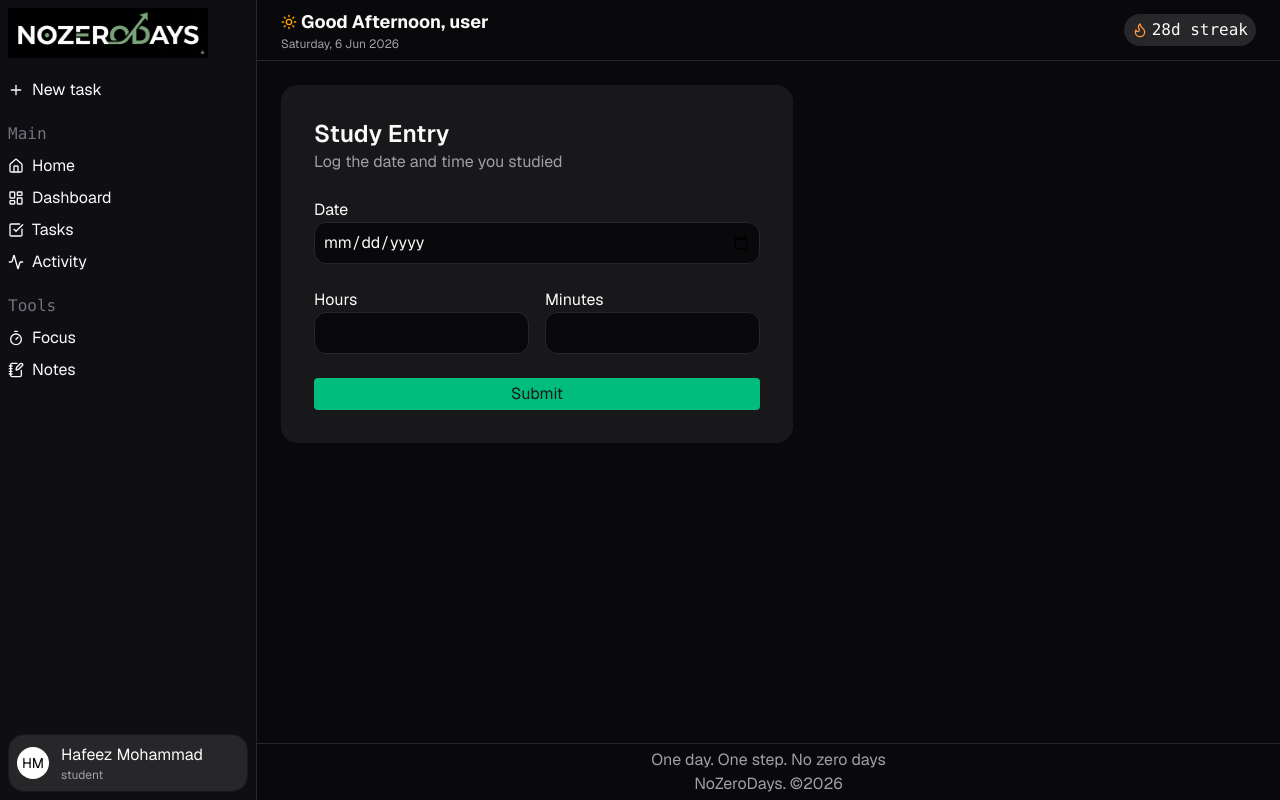
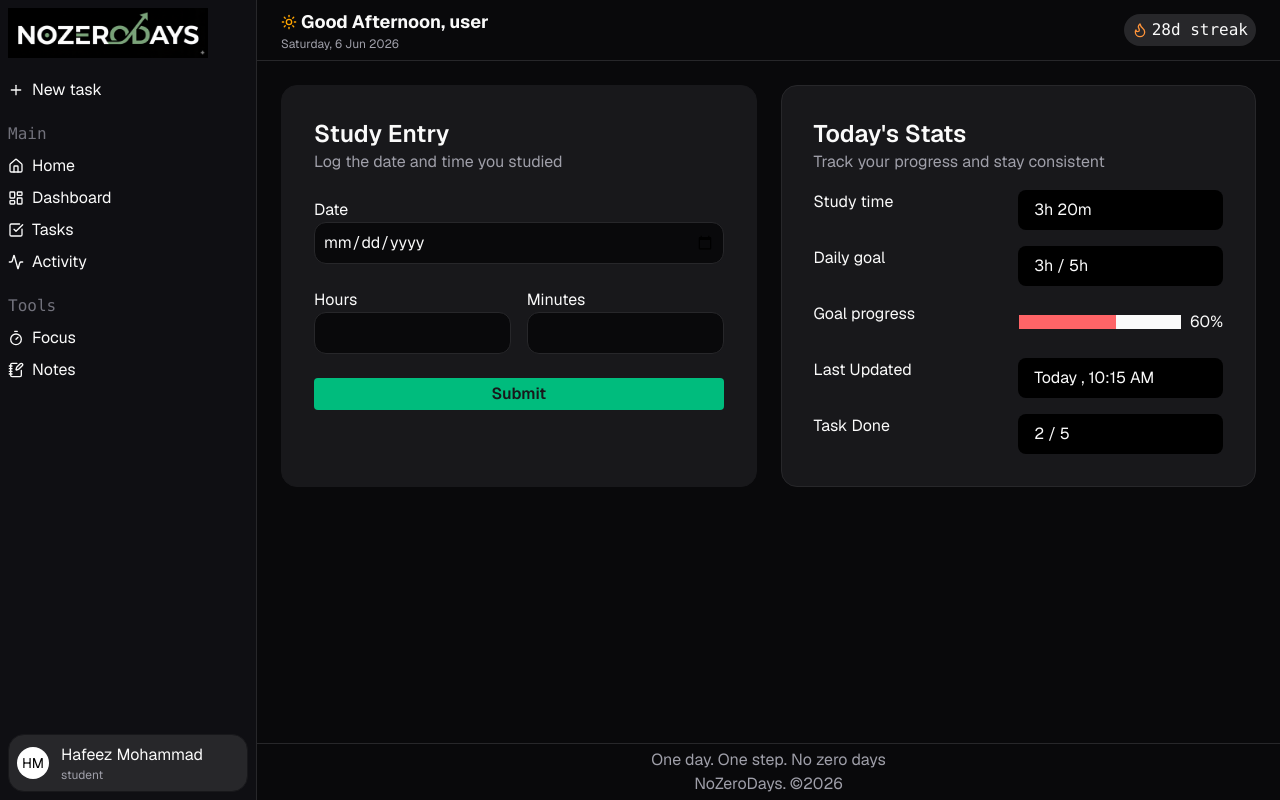
Before and after one commit to hafeez-07/NoZeroDays-2.0, a Next.js app: page / in a window 1280 px wide. Built offline with nearby package versions, Linux system fonts and the light colour scheme.

Commit message:
feat(ui): Add TodayStats component and integrate into home page

```diff
--- a/src/app/(main)/page.tsx
+++ b/src/app/(main)/page.tsx
@@ -1,9 +1,14 @@
 import StudyEntryForm from "@/components/StudyEntryForm";
+import TodaysStats from "@/components/TodayStats";
 
 export default function Home() {
   return (
     <div className="h-full bg-[#09090B] text-zinc-50 p-6">
+      <div className="flex gap-6">
       <StudyEntryForm />
+      <TodaysStats/>
+      </div>
+
     </div>
   );
 }
--- a/src/app/globals.css
+++ b/src/app/globals.css
@@ -6,6 +6,6 @@
   }
 
   .primary-button{
-    @apply bg-emerald-500 text-zinc-900 py-1 rounded hover:bg-emerald-600 hover:text-zinc-950 transition duration-300 ease-in
+    @apply font-semibold hover:font-bold bg-emerald-500 text-zinc-900 py-1 rounded hover:bg-emerald-600 hover:text-zinc-950 transition duration-300 ease-in hover:scale-[1.03]
   }
 }
--- /dev/null
+++ b/src/components/TodayStats.tsx
@@ -0,0 +1,43 @@
+export default function TodayStats() {
+  let progress = (3/ 5) * 100;
+  return (
+    <div className="border w-full p-8 flex flex-col gap-4 bg-zinc-900 rounded-2xl border-zinc-800">
+      <div>
+        <h2 className="text-2xl font-semibold">Today's Stats</h2>
+        <div className="text-zinc-400">
+          Track your progress and stay consistent
+        </div>
+      </div>
+
+      <div className="grid grid-cols-2">
+        <div>Study time</div>
+        <div className="bg-black py-2 px-4 rounded-lg">3h 20m</div>
+      </div>
+      <div className="grid grid-cols-2">
+        <div>Daily goal</div>
+        <div className="bg-black py-2 px-4 rounded-lg ">3h / 5h</div>
+      </div>
+      <div className="grid grid-cols-2">
+        <div>Goal progress</div>
+        <div className="flex items-center gap-2 py-2">
+          <div className="flex-1 border border-zinc-900 h-4 bg-zinc-50 overflow-hidden">
+            <div
+              className={`${progress > 75 ? "bg-emerald-400" : "bg-red-400"} h-4`}
+              style={{ width: `${progress}%` }}
+            ></div>
+          </div>
+          <div>{progress}%</div>
+        </div>
+      </div>
+
+      <div className="grid grid-cols-2">
+        <div>Last Updated</div>
+        <div className="bg-black py-2 px-4 rounded-lg">Today , 10:15 AM</div>
+      </div>
+      <div className="grid grid-cols-2">
+        <div>Task Done</div>
+        <div className="bg-black py-2 px-4 rounded-lg"> 2 / 5</div>
+      </div>
+    </div>
+  );
+}
```
